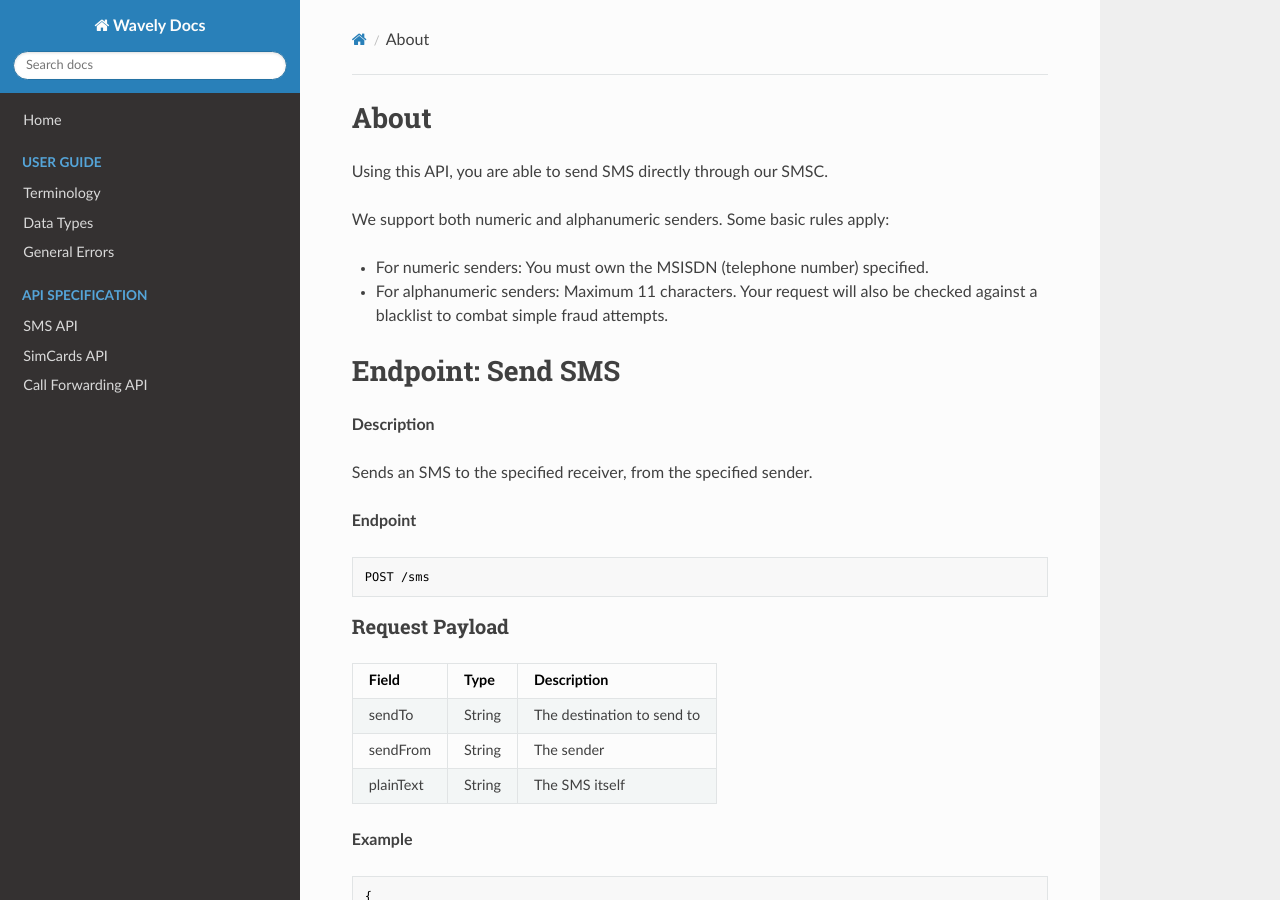
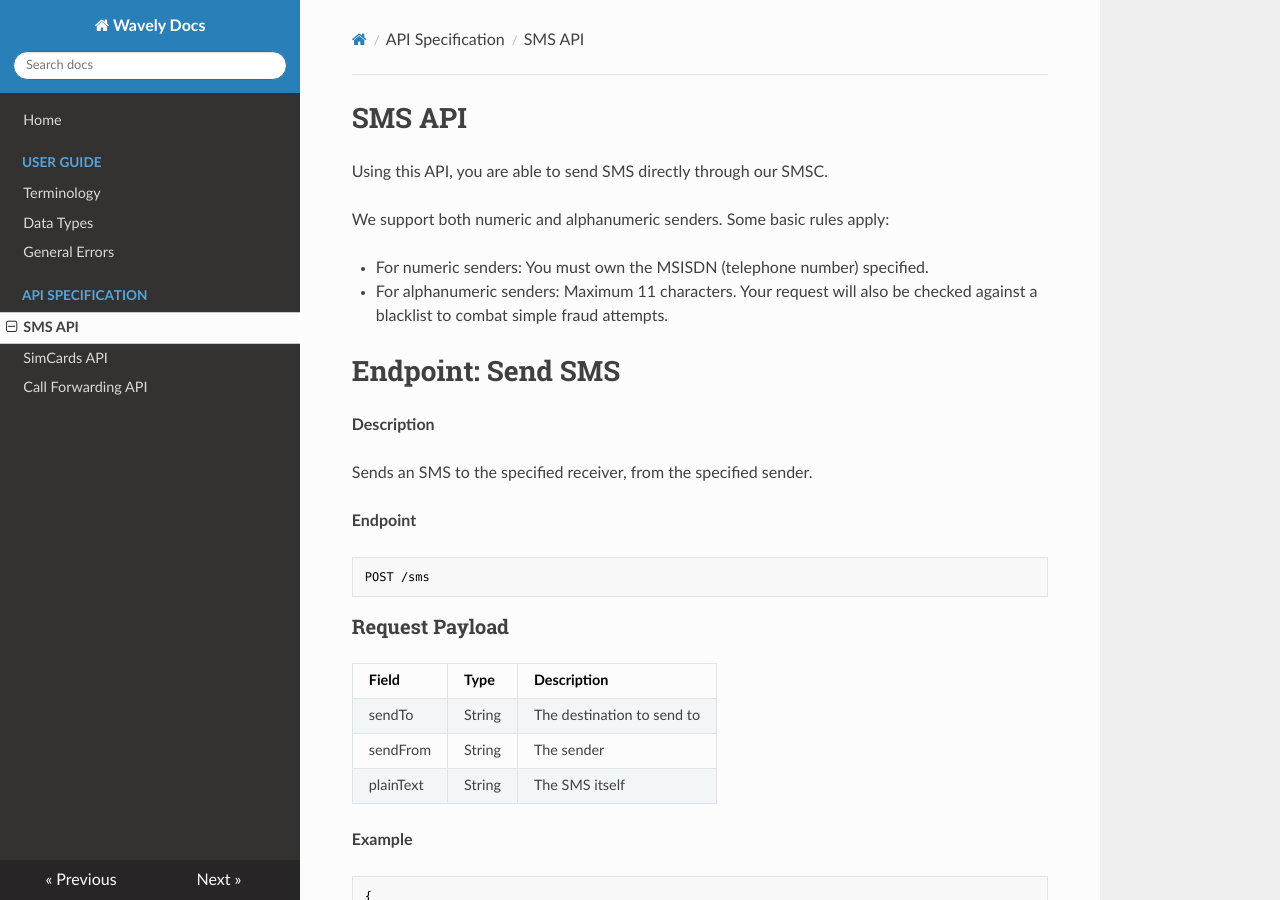
Before and after one commit to Wavelyio/wavely-docs, an MkDocs documentation site: the page built from docs/api/sms-api.md, in a window 1280 px wide and 900 px high. Built offline with MkDocs 1.6.1, drawn with Linux system fonts in a browser that asks for light colours; nearby versions of some CDN libraries; some of the changed lines change nothing that is shown.

Commit message:
Fix headings

```diff
--- a/docs/api/call-forwarding.md
+++ b/docs/api/call-forwarding.md
@@ -1,4 +1,4 @@
-# About
+# Call Forwarding API
 Using the endpoints described in this section, you are able to create, modify, and delete call forwarding rules.
 
 !!! warning
--- a/docs/api/simcards-api.md
+++ b/docs/api/simcards-api.md
@@ -1,4 +1,4 @@
-# About
+# SimCards API
 This is the API for sim card management. We currently expose the following actions:
 
 * Get sim cards
--- a/docs/api/sms-api.md
+++ b/docs/api/sms-api.md
@@ -1,4 +1,4 @@
-# About
+# SMS API
 Using this API, you are able to send SMS directly through our SMSC.
 
 We support both numeric and alphanumeric senders. Some basic rules apply:
--- a/mkdocs.yml
+++ b/mkdocs.yml
@@ -16,10 +16,10 @@ markdown_extensions:
 nav:
   - Home: 'index.md'
   - User Guide:
-    - Terminology: 'docs/user-guide/terminology.md'
-    - Data Types: 'docs/user-guide/data-types.md'
-    - General Errors: 'docs/user-guide/general-errors.md'
+    - Terminology: 'user-guide/terminology.md'
+    - Data Types: 'user-guide/data-types.md'
+    - General Errors: 'user-guide/general-errors.md'
   - API Specification:
-    - SMS API: 'docs/api/sms-api.md'
-    - SimCards API: 'docs/api/simcards-api.md'
-    - Call Forwarding API: 'docs/api/call-forwarding.md'
+    - SMS API: 'api/sms-api.md'
+    - SimCards API: 'api/simcards-api.md'
+    - Call Forwarding API: 'api/call-forwarding.md'
```
